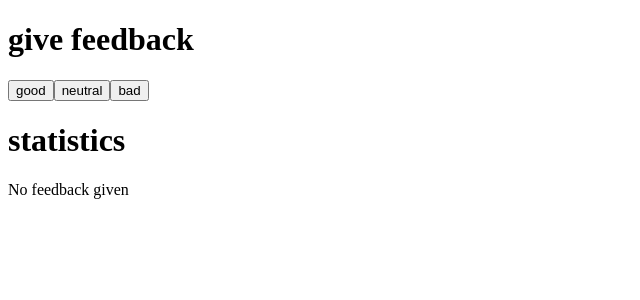
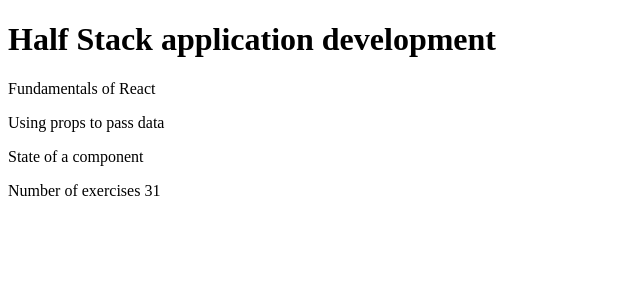
Before and after one commit to JacqDeGatineau/fs_course_hel_uni25, a React (Vite) app in the folder osa 1/part1/: page / in a window 1280 px wide. Shown: the top 300 px of the page, without its empty margins (0-640 px from the left). Built offline with nearby package versions, Linux system fonts and the light colour scheme.

Commit message:
fix first assignment, accidentially did the next one on top of the first one

```diff
--- a/osa 1/part1/src/App.jsx
+++ b/osa 1/part1/src/App.jsx
@@ -1,56 +1,71 @@
-import { useState } from 'react'
+const Header = ({name}) => {
+  console.log({name})
+  return(
+    <div>
+      <h1>
+        {name}
+      </h1>
+    </div>
+  )
+}
 
-const Statistics = (props) => {
+const Content = (props) => {
   console.log(props)
-  const sum = props.good + props.neutral + props.bad
-  const avrg = (props.good + props.neutral + props.bad) / Object.keys(props).length
-  const pos = props.good / sum * 100
+  return(
+    <div>
+      {props.parts.map((part, index) =>
+      <Part key={index} part={part.name} exercise={part.exercise} />
+      )}
+    </div>
+  )
+}
+const Part = ({part, exercises}) => {
+  return (
+    <p>
+      {part} {exercises}
+    </p>
+  )
+}
 
-  console.log(sum)
-
-  if (sum === 0) {
-   return(
-   <div>
-      <p>No feedback given</p>
-    </div>
-   )
-  }
-  return (
+const Total = (props) => {
+  console.log(props)
+  const total = props.parts[0].exercises + props.parts[1].exercises + props.parts[2].exercises
+  return(
     <div>
-      <p>good {props.good}</p>
-      <p>neutral {props.neutral}</p>
-      <p>bad {props.bad}</p>
-      <p>all {sum}</p>
-      <p>average {avrg}</p>
-      <p>positive {pos}</p>
+      <p>
+        Number of exercises {total}
+      </p>
     </div>
   )
 }
 
 const App = () => {
-  // tallenna napit omaan tilaansa
-  const [good, setGood] = useState(0)
-  const [neutral, setNeutral] = useState(0)
-  const [bad, setBad] = useState(0)
+    const course = {
+    name: 'Half Stack application development',
+    parts: [
+      {
+        name: 'Fundamentals of React',
+        exercises: 10
+      },
+      {
+        name: 'Using props to pass data',
+        exercises: 7
+      },
+      {
+        name: 'State of a component',
+        exercises: 14
+      }
+    ]
+  }
 
-  const sum = Statistics(good)
   return (
     <div>
-      <h1>give feedback</h1>
-      <button onClick={() => setGood(good +1)}>
-        good
-      </button>
-      <button onClick={() => setNeutral(neutral +1)}>
-        neutral
-      </button>
-      <button onClick={() => setBad(bad +1)}>
-        bad
-      </button>
+      <Header name={course.name} />
 
-      <h1>statistics</h1>
-      <Statistics good={good} neutral={neutral} bad={bad}/>
+      <Content parts={course.parts} />
+
+      <Total parts ={course.parts} />
     </div>
-
   )
 }
 
```
